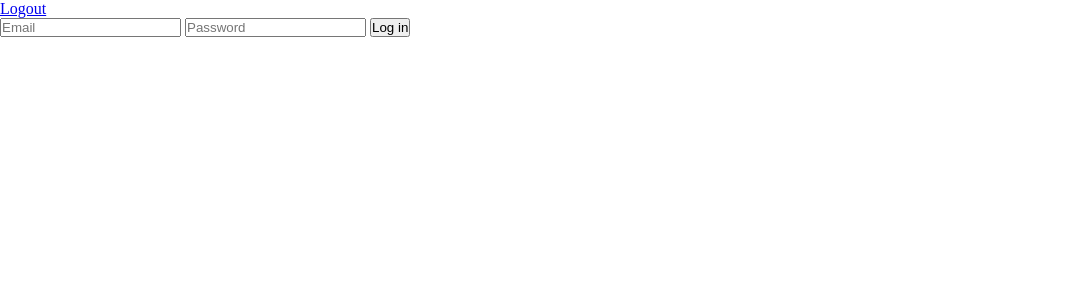
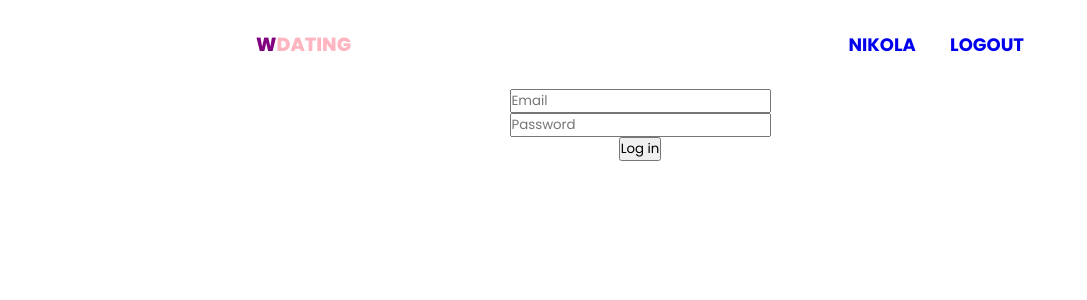
Before and after one commit to nikolabibercic/wdating, a PHP site: page / in a window 1280 px wide. Shown: the top 300 px of the page, without its empty margins (0-1087 px from the left). Run offline with PHP 8.4, Linux system fonts and the light colour scheme; a user stored in the database is signed in.

Commit message:
pocetak kreiranja headera

```diff
--- a/css/main.css
+++ b/css/main.css
@@ -1,5 +1,53 @@
+@import url('https://fonts.googleapis.com/css2?family=Poppins:ital,wght@0,400;0,700;0,800;1,100&display=swap');
+
+
 * {
     padding: 0;
     margin: 0;
     box-sizing: border-box;
+    font-family: 'Poppins', sans-serif;
 }
+
+.container {
+    width: 60%;
+    margin: auto;
+}
+
+header {
+    padding: 30px 0px;
+    text-transform: uppercase;
+    /*background-color: #ffb6c1;*/
+}
+
+header nav {
+    display: flex;
+    flex-direction: row;
+    align-items: center;
+    justify-content: space-between;
+}
+
+#logo {
+    text-decoration: none;
+    font-size: 19px;
+    color: #ffb6c1;
+    font-weight: 800;
+}
+
+#logo span {
+    color: #800080;
+}
+
+.meni a {
+    text-decoration: none;
+    margin-left: 30px;
+    font-size: 18px;
+    font-weight: 700;
+}
+
+.loginForm {
+    display: flex;
+    flex-direction: column;
+    justify-content: center;
+    align-items: center;
+    width: 50%;
+}
--- a/partials/head.php
+++ b/partials/head.php
@@ -9,5 +9,13 @@
 </head>
 <body>
 <header>
-    <a href="controller/logout.php">Logout</a>
+    <nav class="container">
+        <a href="user_desh.php" id="logo"><span>w</span>dating</a>
+        <div class="meni">
+            <?php if(isset($_SESSION['userId'])): ?>
+                <a href="#"><?php echo $_SESSION['username'] ?></a>
+                <a href="controller/logout.php">Logout</a>
+            <?php endif; ?>
+        </div>
+    </nav>
 </header>
--- a/partials/login_form.php
+++ b/partials/login_form.php
@@ -1,4 +1,4 @@
-<form action=<?php echo htmlspecialchars($_SERVER["PHP_SELF"]); ?> method="post">
+<form class="loginForm container" action=<?php echo htmlspecialchars($_SERVER["PHP_SELF"]); ?> method="post">
     <?php if(isset($emailError)): ?>
         <p>Email is required!</p>
     <?php endif; ?>
```
